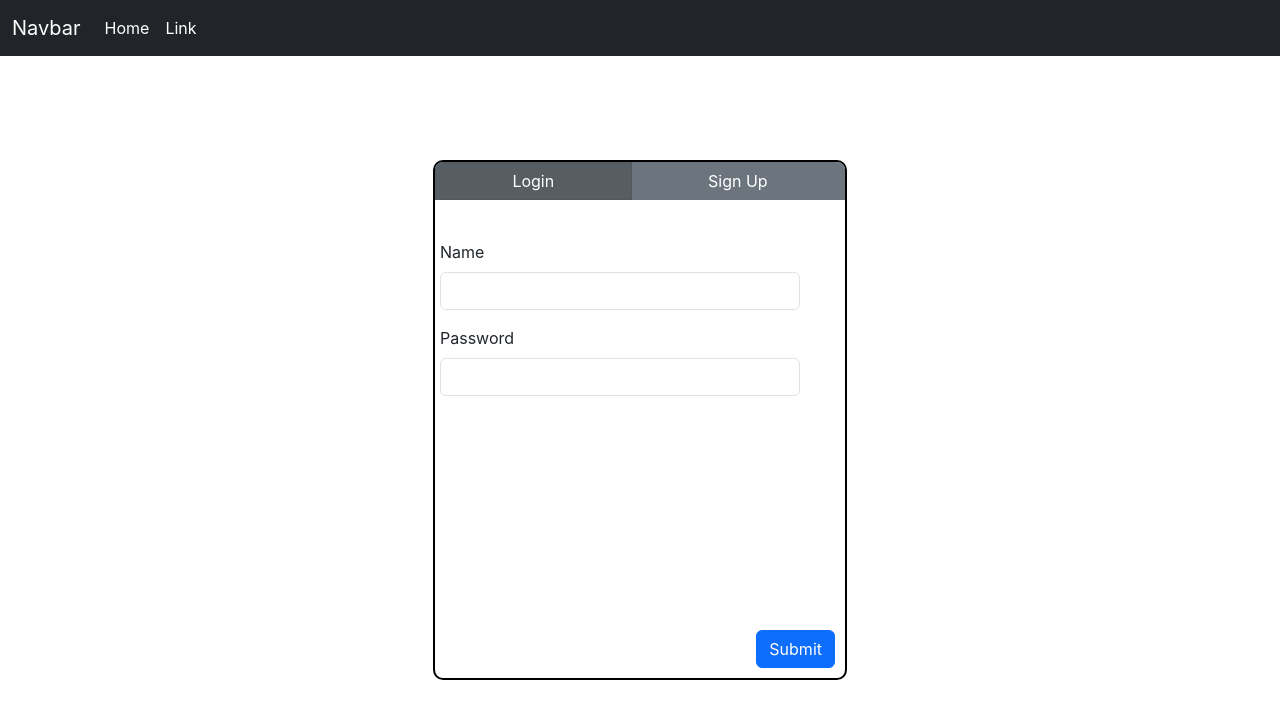
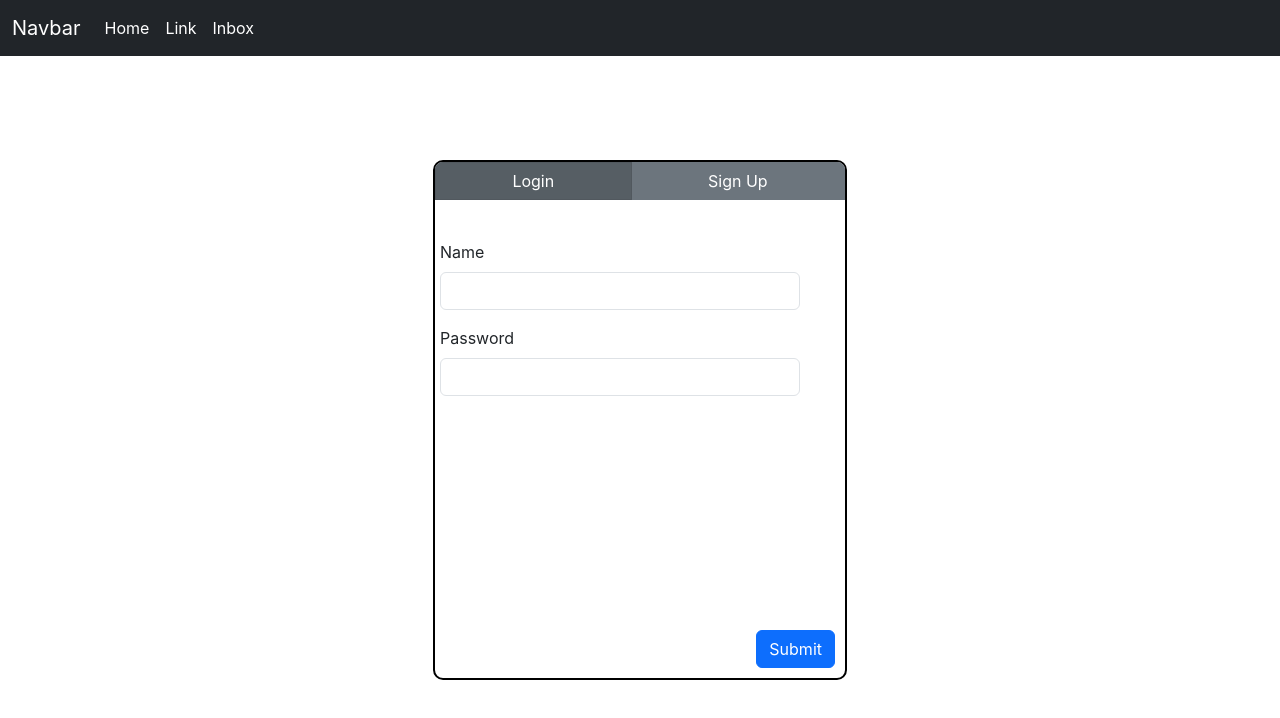
Before and after one commit to 909Ahmed/filedive, a React (Create React App) app: page /login in a window 1280 px wide. Shown: the top 718 px of the page. Built offline with nearby package versions, Linux system fonts and the light colour scheme; no server answers; the HTML template or start-up script is replaced by a standard one.

Commit message:
offcanvas

```diff
--- a/src/components/Message.js
+++ b/src/components/Message.js
@@ -39,8 +39,16 @@ function Message() {
 
     return (
     <>
+
+
+        <div className="offcanvas offcanvas-start" tabIndex="-1" id="offcanvasExample" aria-labelledby="offcanvasExampleLabel">
+          <div className="offcanvas-header">
+            <h5 className="offcanvas-title" id="offcanvasExampleLabel">Inbox</h5>
+            <button type="button" className="btn-close" data-bs-dismiss="offcanvas" aria-label="Close"></button>
+          </div>
+          <div className="offcanvas-body">
               <div className='msg'>
-            {message.map((element,index) => {
+                {message.map((element, index) => {
                   return (
                     <div className='sgl' key={element.id}>
                       <div className="card">
@@ -49,14 +57,17 @@ function Message() {
                         </div>
                         <div className="card-body">
                           <h5 className="card-title">{element.file}</h5>
-                                <button type="button" onClick={() => {Share(element.id);remove(element.id)}} className="btn btn-success">Accept</button>
-                                <button type="button" onClick={() => {remove(element.id)}} className="btn btn-danger mx-2">Decline</button>
+                          <button type="button" onClick={() => { Share(element.id); remove(element.id) }} className="btn btn-success">Accept</button>
+                          <button type="button" onClick={() => { remove(element.id) }} className="btn btn-danger mx-2">Decline</button>
                         </div>
                       </div>
                     </div>
                   )
                 })}
               </div>
+          </div>
+        </div>
+
     </>
   )
 }
--- a/src/components/Navbar.js
+++ b/src/components/Navbar.js
@@ -19,6 +19,9 @@ function Navbar() {
                         <li className="nav-item">
                             <Link className="nav-link text-white" to="/">Link</Link>
                         </li>
+                        <li className='nav-item'>
+                            <a className="nav-link text-white" data-bs-toggle="offcanvas" href="#offcanvasExample" role="button" aria-controls="offcanvasExample">Inbox</a>
+                        </li>
                     </ul>
                 </div>
             </div>
```
Lines whose indentation alone changed are shown as unchanged.
